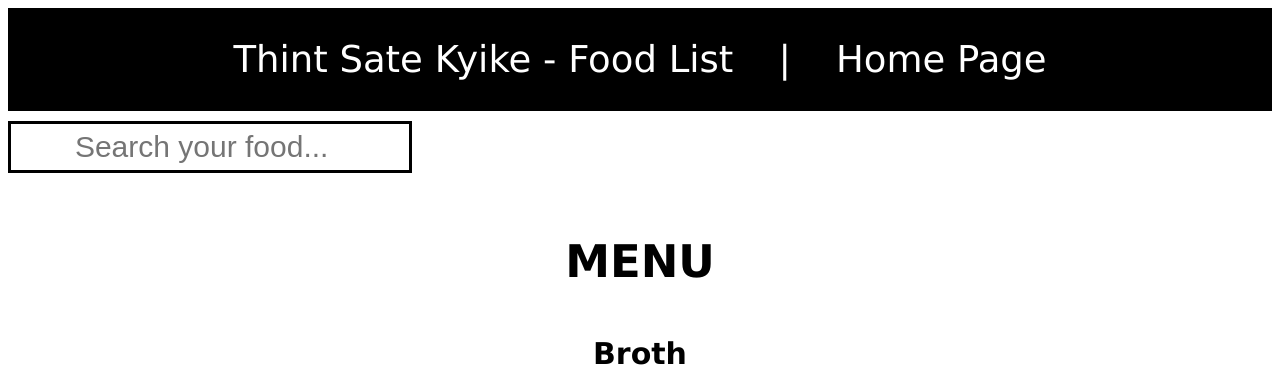
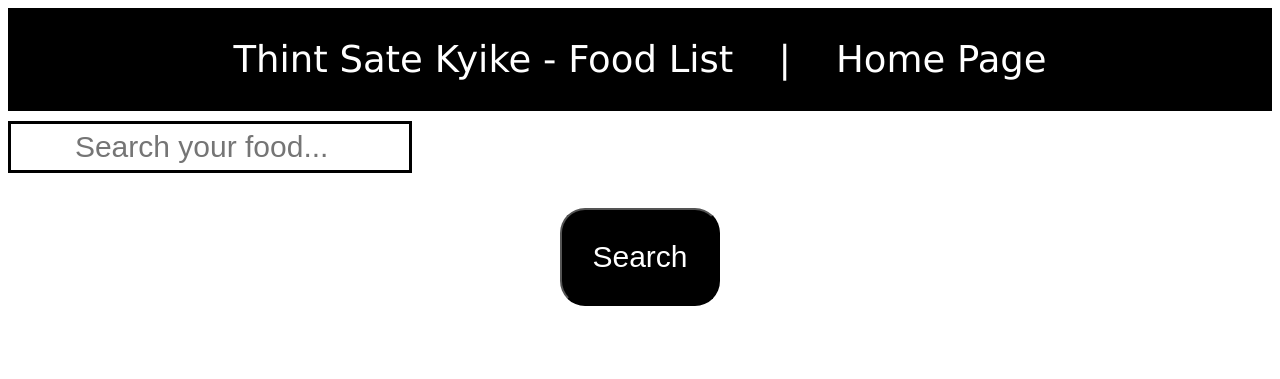
Before and after one commit to Min-Thway-Htut/Restaurant-Website, a plain HTML site: page generic.html in a window 1280 px wide. Shown: the top 379 px of the page. Drawn offline with Linux system fonts and the light colour scheme.

Commit message:
Another update

```diff
--- a/generic.html
+++ b/generic.html
@@ -21,7 +21,9 @@
         </section>
 
         <div class="topnav">
+            <form>
             <input id="search-food" type="text" placeholder="Search your food...  ">
+            <button type="submit" class="search-button">Search</button>
         </div>
 
 
--- a/styles.css
+++ b/styles.css
@@ -285,3 +285,10 @@ figcaption{
     margin-right: center;
     font-size: 30px;
   }
+
+  .search-button{
+    display: block;
+    font-size: 30px;
+
+
+  }
```
Also changed, not shown: index.html (+2 -0 lines).
